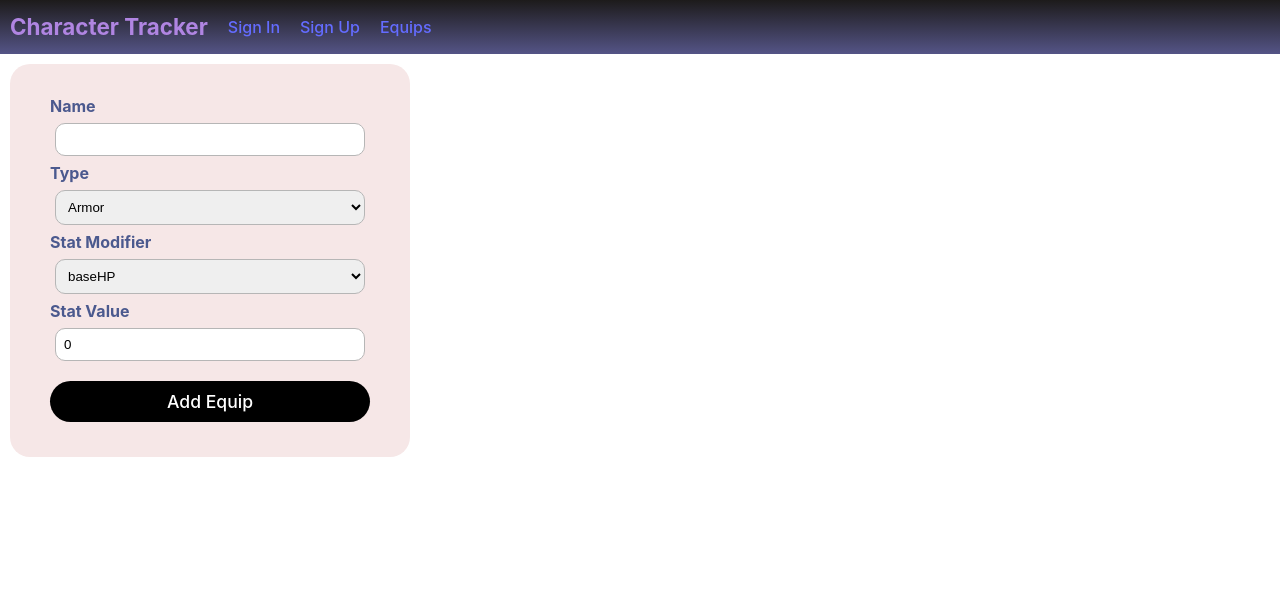
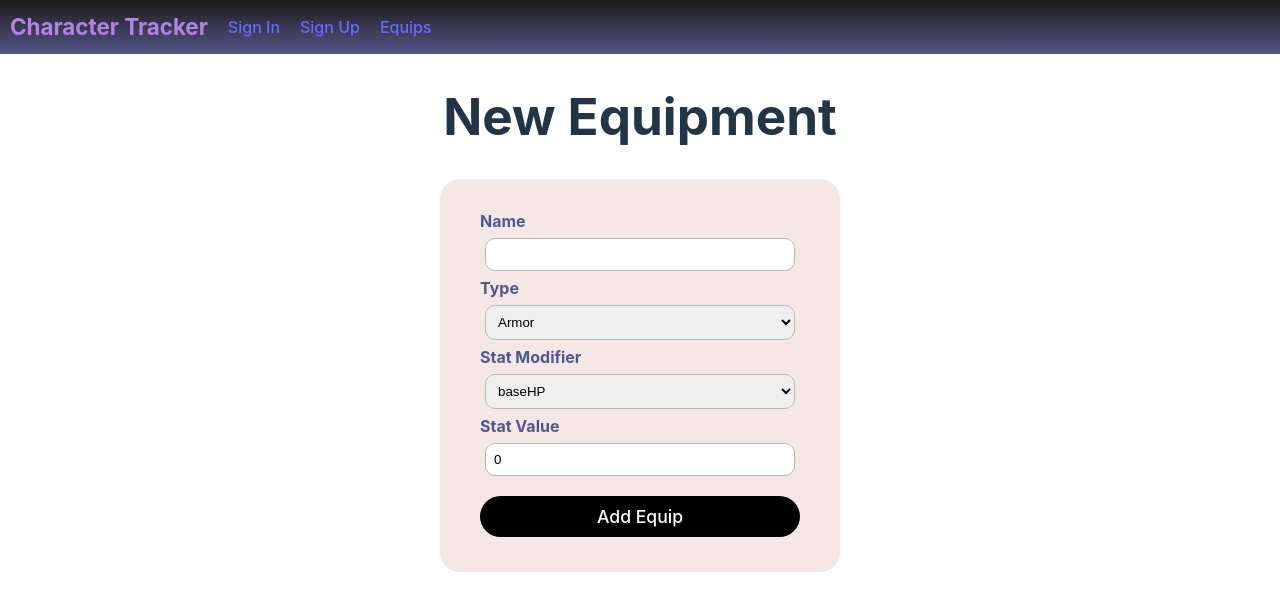
Before and after one commit to DrewAnzalone/character-tracker-frontend, a React (Vite) app: page /equips/new in a window 1280 px wide. Shown: the top 610 px of the page. Built offline with nearby package versions, Linux system fonts and the light colour scheme; no server answers.

Commit message:
centering forms

```diff
--- a/src/components/EquipForm/EquipForm.jsx
+++ b/src/components/EquipForm/EquipForm.jsx
@@ -24,7 +24,8 @@ const handleSubmit = (evt) => {
 
 
   return (
-    <div className='margin'>
+    <div className={`margin ${styles.container}`}>
+      <h1>New Equipment</h1>
       <form onSubmit={handleSubmit} className={styles.form}>
         <label htmlFor='name-input'>Name</label>
         <input className={styles.input}
--- a/src/components/EquipForm/equipform.module.css
+++ b/src/components/EquipForm/equipform.module.css
@@ -11,6 +11,9 @@
     font-weight: bold;
 }
 
+.container {
+    place-items: center;
+}
 
 .input {
     border: 1px solid rgb(182, 182, 182);
--- a/src/components/SheetForm/SheetForm.jsx
+++ b/src/components/SheetForm/SheetForm.jsx
@@ -63,7 +63,7 @@ const SheetForm = (props) => {
   ));
 
   return (
-    <main>
+    <div className={`margin ${styles.container}`}>
       <h1>{sheet ? 'Edit Sheet' : 'New Sheet'}</h1>
       <form onSubmit={handleSubmit} className={styles.form}>
         <label htmlFor='name-input'>Name</label>
@@ -142,7 +142,7 @@ const SheetForm = (props) => {
         </label>
         <button type='submit' className={styles.button}>{sheet ? 'Update Sheet' : 'Add Sheet'}</button>
       </form>
-    </main>
+    </div>
   )
 }
 
--- a/src/components/SheetForm/sheetform.module.css
+++ b/src/components/SheetForm/sheetform.module.css
@@ -11,6 +11,9 @@
     font-weight: bold;
 }
 
+.container {
+    place-items: center;
+}
 
 .input {
     border: 1px solid rgb(182, 182, 182);
```
Lines whose indentation alone changed are shown as unchanged.
